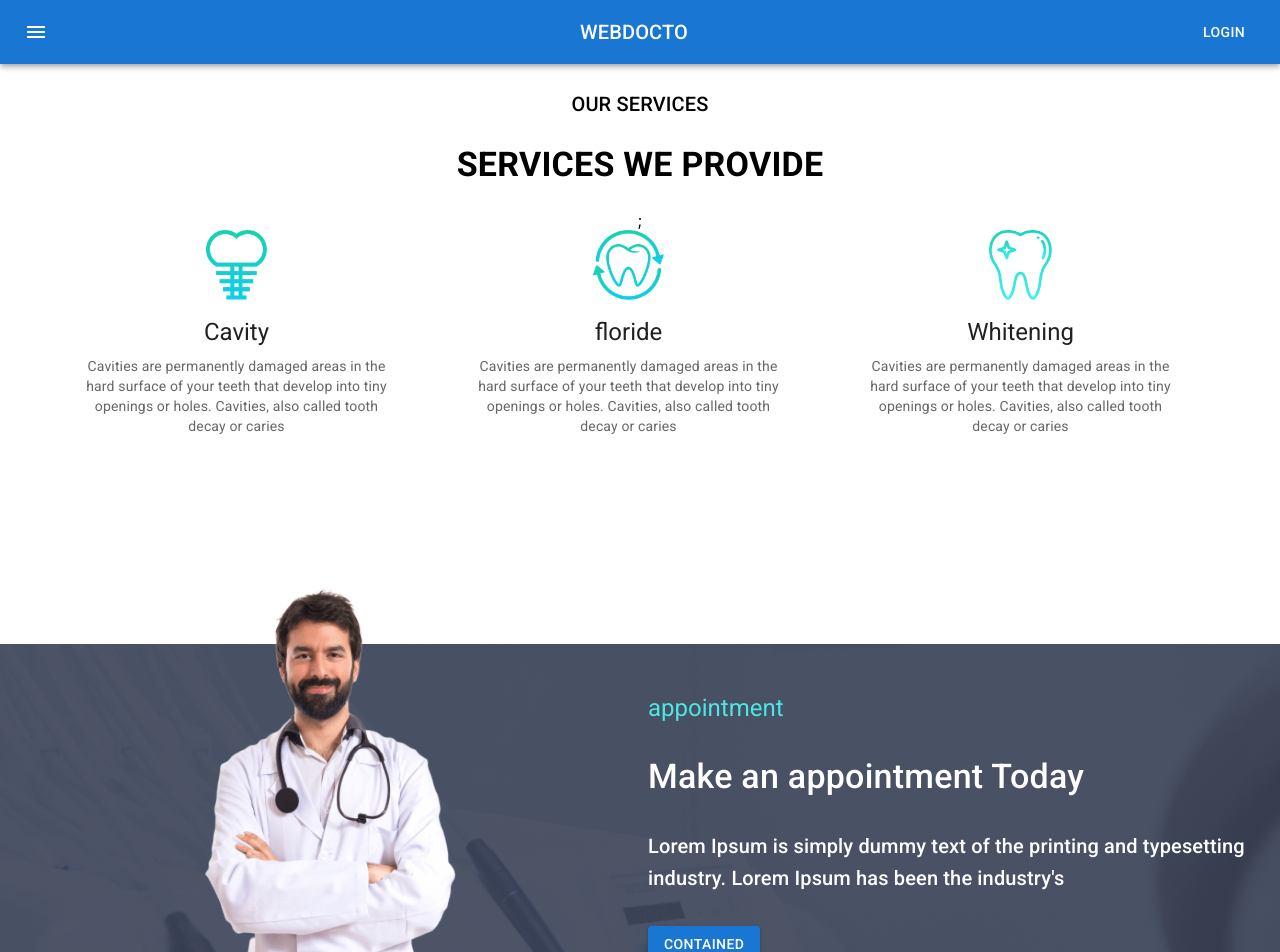
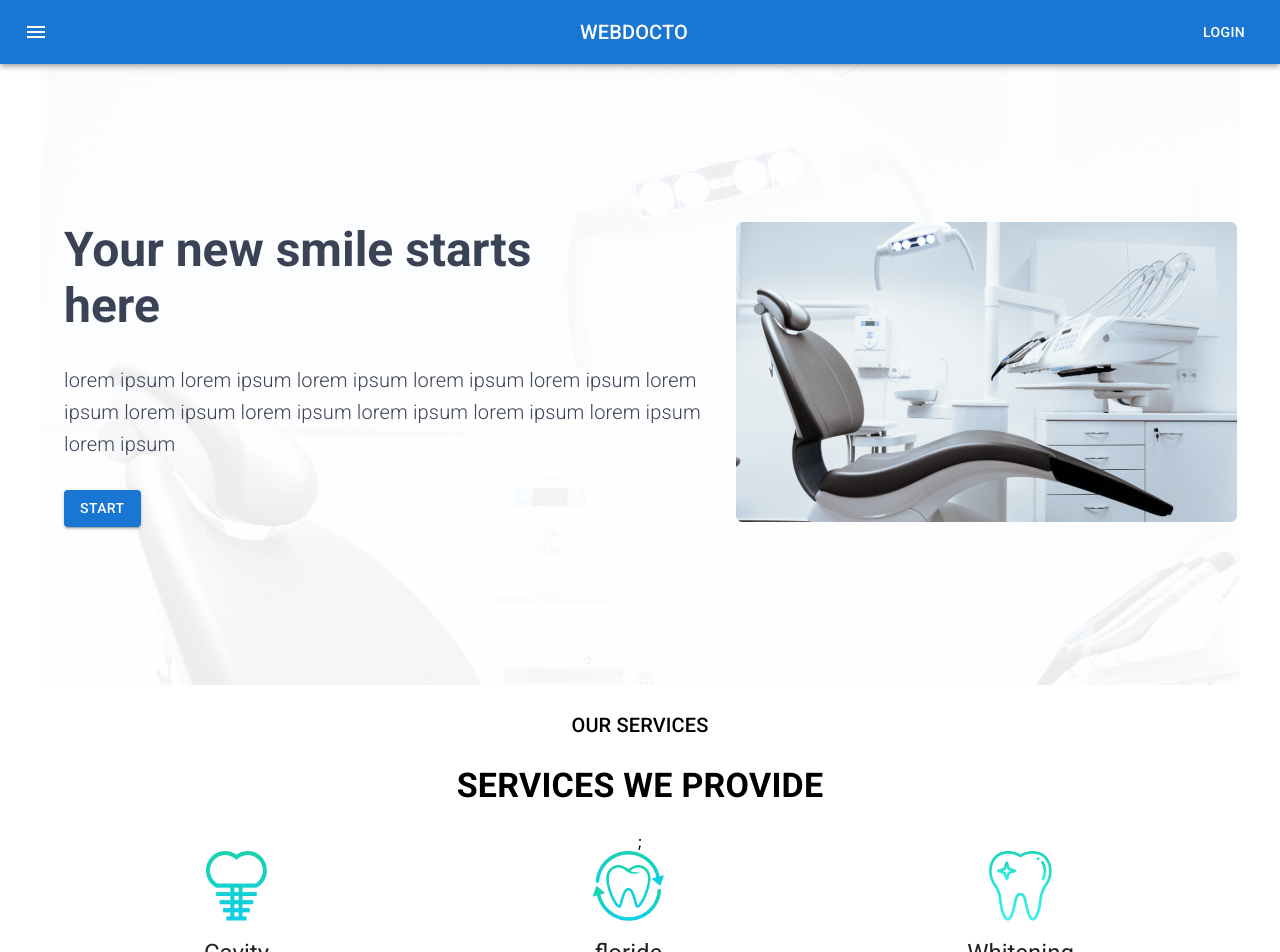
Before and after one commit to showkat-ALI/WEBDOCTO-UI, a React (Create React App) app: page / in a window 1280 px wide. Shown: the top 952 px of the page. Built offline with nearby package versions, Linux system fonts and the light colour scheme.

Commit message:
top-Banner-added

```diff
--- a/src/pages/Home/AppointmentBanner/AppointmentBanner.js
+++ b/src/pages/Home/AppointmentBanner/AppointmentBanner.js
@@ -33,19 +33,26 @@ const AppointmentBanner = () => {
               style={{ color: "#4CE6E6" }}
               sx={{ my: 4 }}
             >
-              appointment
+              Appointment
             </Typography>
             <Typography
-              variant="h4"
+              variant="h3"
               style={{ color: "white", fontWeight: 500 }}
             >
-              Make an appointment Today{" "}
+              Make an appointment
+              <br /> Today{" "}
             </Typography>
-            <Typography variant="h6" style={{ color: "white" }} sx={{ my: 4 }}>
+            <Typography
+              variant="h6"
+              style={{ color: "white", fontWeight: 100 }}
+              sx={{ my: 4 }}
+            >
               Lorem Ipsum is simply dummy text of the printing and typesetting
               industry. Lorem Ipsum has been the industry's
             </Typography>
-            <Button variant="contained">Contained</Button>
+            <Button style={{ backgroundColor: "#4CE6E6" }} variant="contained">
+              Contained
+            </Button>
           </Box>
         </Grid>
       </Grid>
--- a/src/pages/Home/Home/Home.js
+++ b/src/pages/Home/Home/Home.js
@@ -2,11 +2,13 @@ import React from "react";
 import Navigation from "../../shared/Navigation";
 import AppointmentBanner from "../AppointmentBanner/AppointmentBanner";
 import Services from "../Services/Services";
+import TopBanner from "../TopBanner/TopBanner";
 
 const Home = () => {
   return (
     <div>
       <Navigation></Navigation>
+      <TopBanner></TopBanner>
       <Services></Services>
       <AppointmentBanner></AppointmentBanner>
     </div>
--- /dev/null
+++ b/src/pages/Home/TopBanner/TopBanner.js
@@ -0,0 +1,58 @@
+import React from "react";
+import chair from "../../../images/chair.png";
+import bgChair from "../../../images/bg.png";
+import { Container } from "@mui/system";
+import Box from "@mui/material/Box";
+import Grid from "@mui/material/Grid";
+import { Button, Typography } from "@mui/material";
+
+const bGcHaIr = {
+  background: `url(${bgChair})`,
+};
+const verticalCenter = {
+  height: 621,
+
+  display: "flex",
+  alignItems: "center",
+};
+const TopBanner = () => {
+  return (
+    <Container style={bGcHaIr}>
+      {/* <Container> */}
+      <Box container sx={{ flexGrow: 1 }} style={verticalCenter}>
+        <Grid container>
+          <Grid item xs={12} md={7}>
+            <Box style={{ textAlign: "left" }}>
+              <Typography
+                variant="h3"
+                style={{ fontWeight: 600, fontSize: "48px", color: "#3A4256" }}
+              >
+                Your new smile starts <br /> here
+              </Typography>
+              <Typography
+                variant="h6"
+                style={{
+                  fontWeight: "250",
+                  color: "#3A4256",
+                  marginTop: "30px",
+                  marginBottom: "30px",
+                }}
+              >
+                lorem ipsum lorem ipsum lorem ipsum lorem ipsum lorem ipsum
+                lorem ipsum lorem ipsum lorem ipsum lorem ipsum lorem ipsum
+                lorem ipsum lorem ipsum
+              </Typography>
+              <Button variant="contained">start</Button>
+            </Box>
+          </Grid>
+          <Grid item xs={12} md={5}>
+            <img style={{ height: "300px" }} src={chair} alt="" />{" "}
+          </Grid>
+        </Grid>
+      </Box>
+      {/* </Container> */}
+    </Container>
+  );
+};
+
+export default TopBanner;
```
